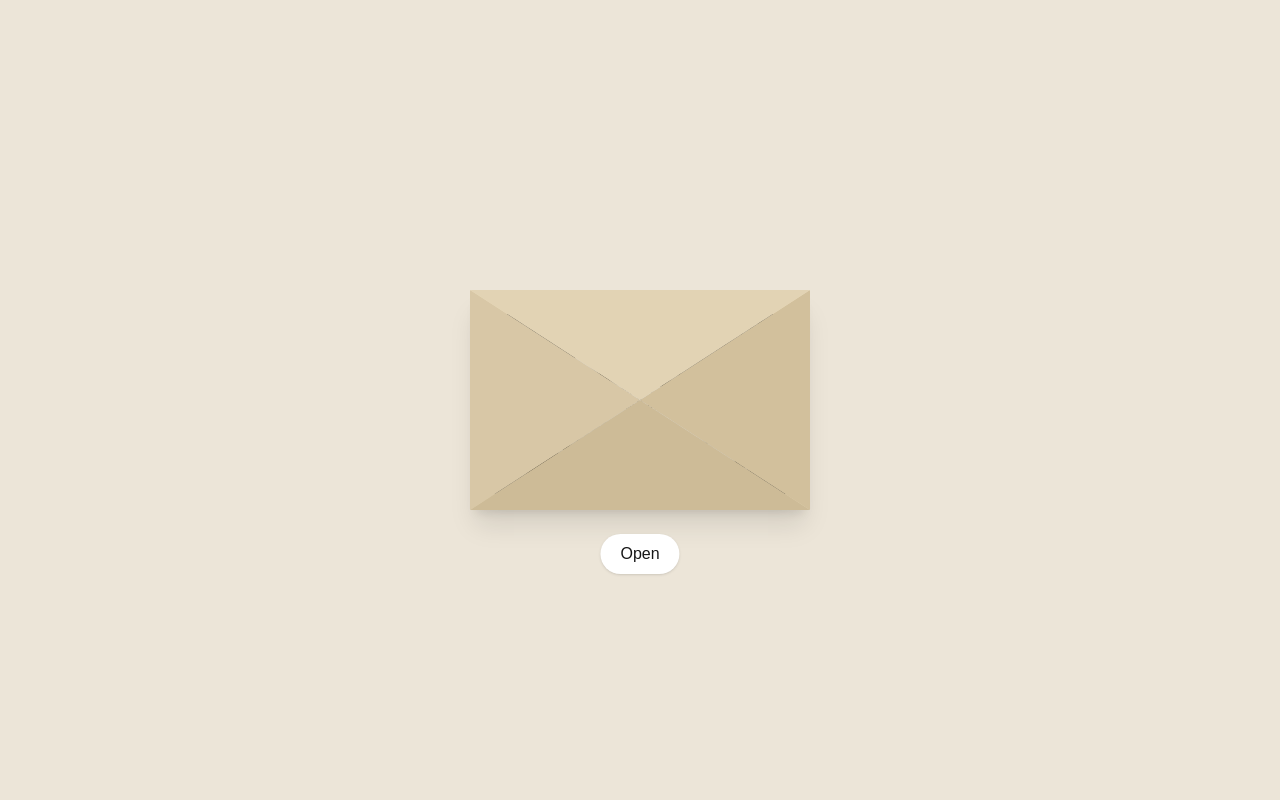
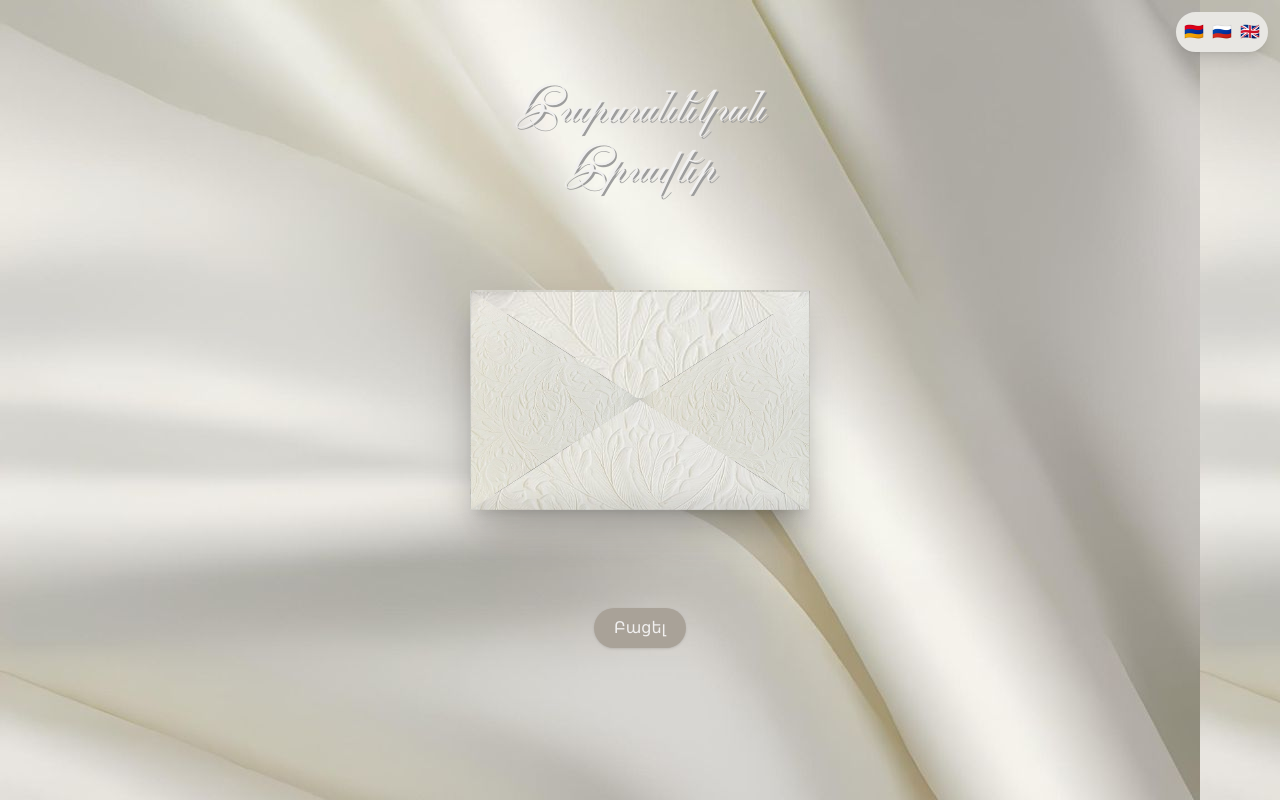
Before and after one commit to mane-gevorgyan/Gevorg-Mane-Wedding-Invitation, a Next.js app: page / in a window 1280 px wide. Built offline with nearby package versions, Linux system fonts and the light colour scheme; no server answers.

Commit message:
refactor envelope

```diff
--- a/app/components/envelope.jsx
+++ b/app/components/envelope.jsx
@@ -1,15 +1,15 @@
 "use client";
 
 import { useRef, useState, useEffect } from "react";
+import LanguageSwitcher from "../language/language";
+import { motion } from "framer-motion";
 
-export default function EnvelopeSequence({ setNextStep}) {
+export default function EnvelopeSequence({ setNextStep, setLang, t }) {
   const flapRef = useRef(null);
   const letterRef = useRef(null);
   const videoRef = useRef(null);
 
   const [step, setStep] = useState(0);
-
-  const showEnvelope = step < 6;
 
   const startAnimation = () => {
     setStep(1);
@@ -30,10 +30,65 @@ export default function EnvelopeSequence({ setNextStep}) {
   }, [step]);
 
   return (
-    <div className="relative flex h-screen items-center justify-center bg-[#ece5d8] overflow-hidden">
-      <div className={`relative w-[340px] h-[220px]`}>
+    <div
+      className="relative flex flex-col w-full h-screen items-center justify-center bg-[#ece5d8] overflow-hidden object-contain object-center "
+      style={{ backgroundImage: "url('/silk.jpg')" }}
+    >
+      {/* Langage Switcher */}
+      <motion.div
+        className={`absolute top-3 right-3 z-20`}
+        animate={
+          step > 0
+            ? {
+                opacity: 0,
+                y: -20,
+                filter: "blur(8px)",
+              }
+            : {
+                opacity: 1,
+                y: 0,
+                filter: "blur(0px)",
+              }
+        }
+        transition={{
+          duration: 0.8,
+          ease: [0.65, 0, 0.35, 1],
+        }}
+      >
+        <LanguageSwitcher onChange={setLang} />
+      </motion.div>
+
+      <motion.h1
+        className="text-[#f1f0f0] allegroFont text-center z-50 absolute top-16 leading-15"
+        animate={
+          step > 0
+            ? {
+                opacity: 0,
+                y: -20,
+                filter: "blur(8px)",
+              }
+            : {
+                opacity: 1,
+                y: 0,
+                filter: "blur(0px)",
+              }
+        }
+        transition={{
+          duration: 0.8,
+          ease: [0.65, 0, 0.35, 1],
+        }}
+      >
+        {t.wedding}
+        <br />
+        {t.invitation}
+      </motion.h1>
+
+      <div
+        className="absolute left-1/2 top-1/2 w-85 h-55 shadow-2xl shrink-0 -translate-x-1/2 -translate-y-1/2"
+        style={{ perspective: "2000px" }}
+      >
         {/* BACK */}
-        <div className="absolute inset-0 bg-[#e7d8b8] rounded-sm shadow-xl" />
+        <div className="absolute inset-0 bg-[#dedede] rounded-sm shadow-xl" />
 
         {/* VIDEO (NEW LAYER - BEHIND EVERYTHING UNTIL STEP 6) */}
         <div
@@ -57,49 +112,76 @@ export default function EnvelopeSequence({ setNextStep}) {
           style={{ backgroundImage: "url('/redBridge.JPG')" }}
           className={`
             absolute left-1/2 top-6 -translate-x-1/2
-            w-[300px] h-[180px]
+            w-75 h-45
             rounded-sm shadow-lg
             transition-all duration-700 ease-in-out
             bg-center bg-cover bg-no-repeat
             transform-gpu
-
             z-[5]
 
             ${step >= 2 ? "-translate-y-60" : ""}
             ${step >= 3 ? "z-50" : ""}
             ${step >= 4 ? "translate-y-2" : ""}
-
-
-
           `}
         />
 
         {/* LEFT */}
         <div
           className={`
-            absolute inset-y-0 left-0 w-1/2 bg-[#d8c7a6]
+            absolute inset-y-0 left-0 w-1/2
             [clip-path:polygon(0_0,100%_50%,0_100%)]
+
+            border-l border-t border-b border-black/10
+            shadow-[inset_-8px_0_12px_rgba(0,0,0,0.08)]
+
             ${step >= 3 ? "z-0" : "z-10"}
         `}
-        />
+          style={{
+            backgroundImage: "url('/envelope_bg.jpg')",
+            backgroundSize: "cover",
+          }}
+        >
+          {/* seam highlight */}
+          <div className="absolute right-0 top-0 h-full w-px bg-white/20" />
+        </div>
 
         {/* RIGHT */}
         <div
           className={`
-            absolute inset-y-0 right-0 w-1/2 bg-[#d2c09c]
+            absolute inset-y-0 right-0 w-1/2
             [clip-path:polygon(100%_0,0_50%,100%_100%)]
+
+            border-r border-t border-b border-black/10
+            shadow-[inset_8px_0_12px_rgba(0,0,0,0.08)]
+
             ${step >= 3 ? "z-0" : "z-10"}
         `}
-        />
+          style={{
+            backgroundImage: "url('/envelope_bg.jpg')",
+            backgroundSize: "cover",
+          }}
+        >
+          <div className="absolute left-0 top-0 h-full w-px bg-white/20" />
+        </div>
 
         {/* BOTTOM */}
         <div
           className={`
-            absolute bottom-0 left-0 w-full h-1/2 bg-[#cdbb97]
+            absolute bottom-0 left-0 w-full h-1/2
             [clip-path:polygon(0_100%,50%_0,100%_100%)]
+
+            border-b border-black/10
+            shadow-[inset_0_-10px_20px_rgba(0,0,0,0.08)]
+
             ${step >= 3 ? "z-0" : "z-20"}
         `}
-        />
+          style={{
+            backgroundImage: "url('/envelope_bg.jpg')",
+            backgroundSize: "cover",
+          }}
+        >
+          <div className="absolute top-0 left-1/2 h-px w-24 -translate-x-1/2 bg-white/20" />
+        </div>
 
         {/* TOP FLAP */}
         <div
@@ -110,22 +192,26 @@ export default function EnvelopeSequence({ setNextStep}) {
             [clip-path:polygon(0_0,50%_100%,100%_0)]
             origin-top
             transition-transform duration-700 ease-in-out
-            ${step >= 1 ? "rotate-x-180" : "rotate-x-0"}
+            border-2 border-black/10
+            ${step >= 1 ? "transform-[rotateX(180deg)]" : "transform-[rotateX(0deg)]"}
             ${step >= 2 ? "z-0" : "z-30"}
           `}
-          style={{ transformStyle: "preserve-3d" }}
+          style={{
+            transformStyle: "preserve-3d",
+            backgroundImage: "url(./envelope_bg.jpg)",
+          }}
         />
+      </div>
 
       {/* BUTTON */}
       {step === 0 && (
-          <button
+        <motion.button
           onClick={startAnimation}
-            className="absolute -bottom-16 left-1/2 -translate-x-1/2 bg-white px-5 py-2 rounded-full shadow"
+          className="text-[#f1f0f0] bg-[#a9a298] px-5 py-2 rounded-full shadow absolute bottom-38"
         >
-            Open
-          </button>
+          {t.open}
+        </motion.button>
       )}
-      </div>
     </div>
   );
 }
--- a/app/page.tsx
+++ b/app/page.tsx
@@ -55,7 +55,7 @@ export default function InvitationFlow() {
       className={`inset-0 overflow-hidden ${step === "details" ? "relative" : "fixed"}`}
     >
       {step === "intro" && (
-        <CinematicEnvelopeReveal setNextStep={setStep} audioRef={audioRef} />
+        <CinematicEnvelopeReveal setNextStep={setStep} audioRef={audioRef} t={t} setLang={setLang} />
       )}
 
       {/* DETAILS */}
```
Also changed, not shown: public/envelope_bg.jpg (added). Lines whose indentation alone changed are shown as unchanged.
